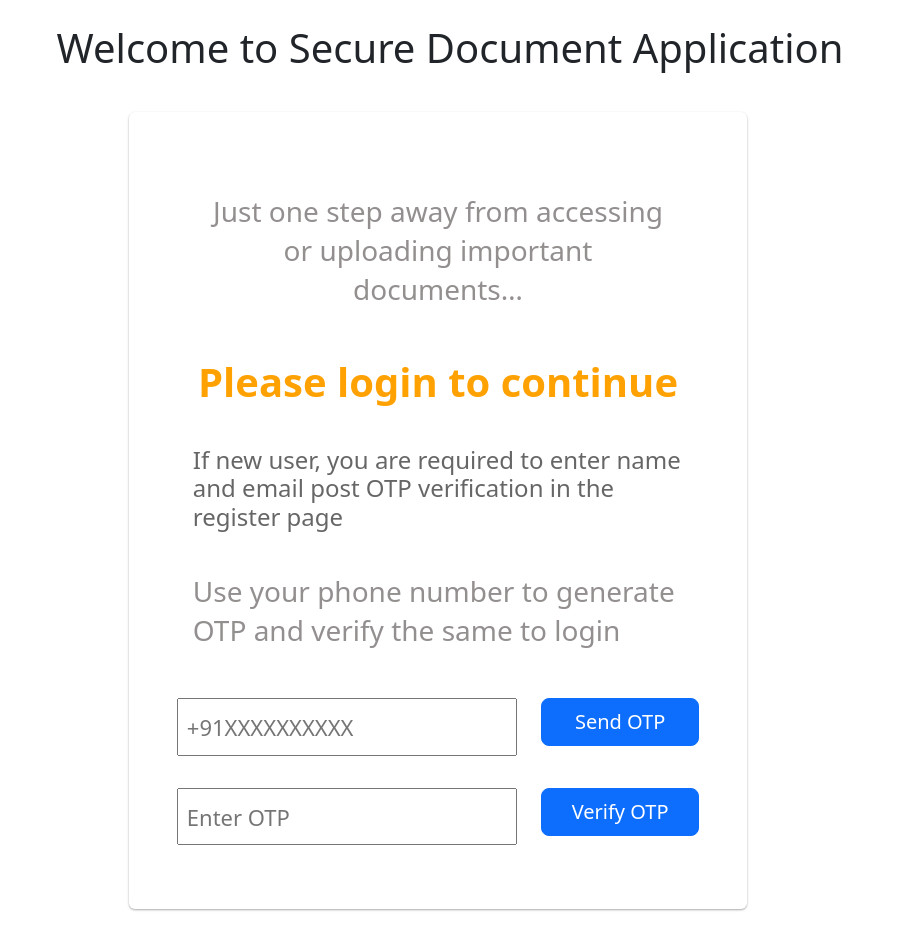
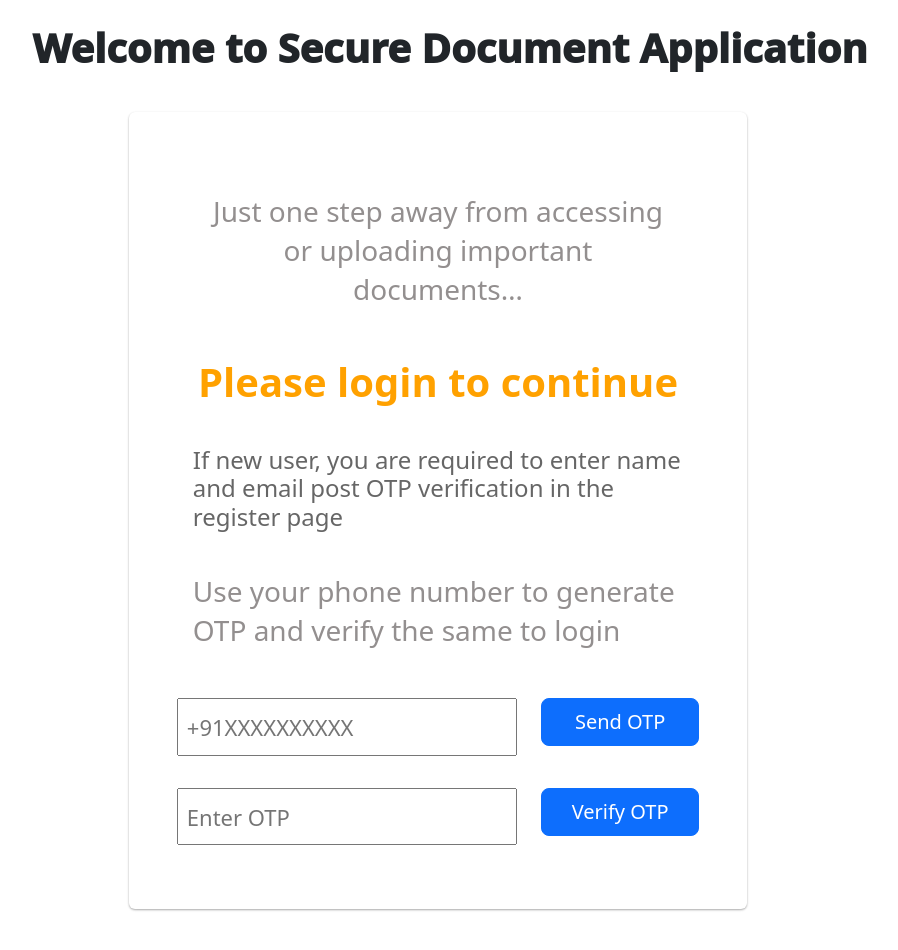
Before and after one commit to Neha-Himesh/upload-documents-securely, a website: page src/index.html in a window 1280 px wide. Shown: the whole page, without its empty margins (190-1088 px from the left). Drawn offline with nearby package versions, Linux system fonts and the light colour scheme.

Commit message:
Added font weight class

```diff
--- a/public/css/home_page.css
+++ b/public/css/home_page.css
@@ -60,6 +60,9 @@ input{
     text-align: center;
     font-size: 13px;
 }
+.font-weight-1000{
+    font-weight: 1000;
+}
 @media (max-width: 600px) {
     body, #message {
         margin-top: 0;
--- a/src/index.html
+++ b/src/index.html
@@ -9,7 +9,7 @@
     </head>
     <body>
         <div class="container" id="login">
-            <h1 class="text-center fs-1 fw-900 m-4"> Welcome to Secure Document Application</h1>
+            <h1 class="text-center fs-1 font-weight-1000 m-4"> Welcome to Secure Document Application</h1>
             <!-- <h2 class="text-center"> A one stop destination to store all your important documents</h2>
             <h3 class="text-center"> Please follow below instructions to proceed</h3> -->
             <div class="row m-3">
```
Also changed, not shown: dist/index.html.
